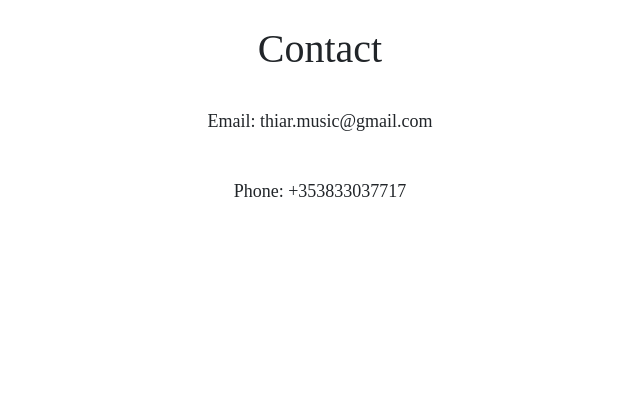
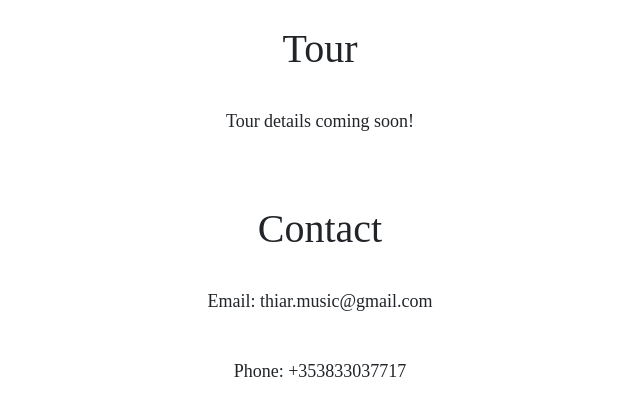
Before and after one commit to thiarmusic/thiarmusic.github.io, a plain HTML site: page index.html in a window 1280 px wide. Shown: the part 4118-4519 px from the top of the page, without its empty margins (320-960 px from the left). Before the commit the page ends 4339 px from the top, so only its background shows below. Drawn offline with nearby package versions, Linux system fonts and the light colour scheme; a web font is replaced by a local one.

Commit message:
Added tour

```diff
--- a/index.html
+++ b/index.html
@@ -106,6 +106,26 @@
             </div>
         </div>
 
+
+        <div id="tour">
+            <div>
+                &emsp;
+            </div>
+            <h1>
+                Tour
+            </h1>
+            <div>
+                &emsp;
+            </div>
+            <p>
+                Tour details coming soon!
+            </p>
+            <div>
+                &emsp;
+            </div>
+        </div>
+
+
         <div id="contact">
 
 
```
